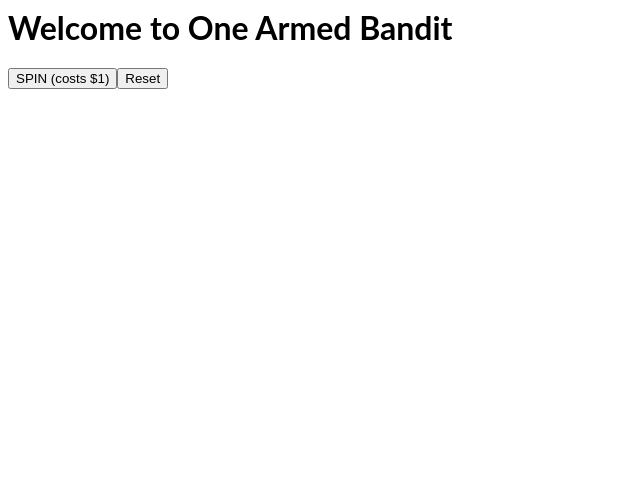
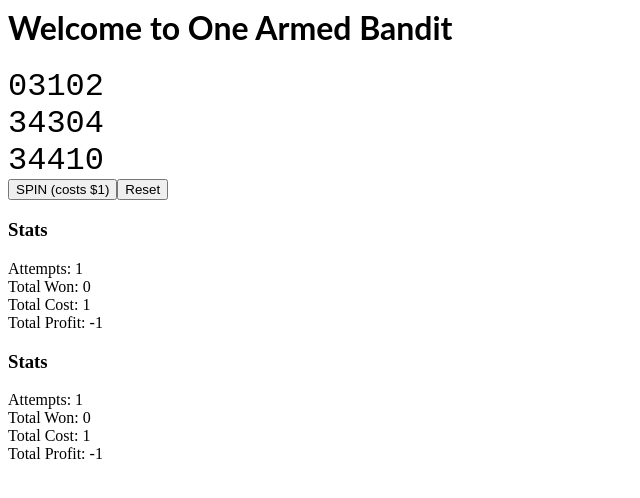
Before and after one commit to ruhaim/one-armed-bandit-ruhaim, a React (Create React App) app: page / in a window 1280 px wide. Both pictures are taken after a click on the button "SPIN (costs $1)". Shown: the top 498 px of the page, without its empty margins (0-640 px from the left). Built offline with nearby package versions, Linux system fonts and the light colour scheme.

Commit message:
2 files modified, 1 added

```diff
--- a/components/SlotMachine.tsx
+++ b/components/SlotMachine.tsx
@@ -15,19 +15,14 @@ const playSessions = [
 const initSlotState = generateSlotState();
 
 export default function SlotMachine(): React.ReactElement {
-  const [slotState, setSlotState] = React.useState<SlotState>([[], [], []]);
+  const [slotState, setSlotState] = React.useState<SlotState>(initSlotState);
 
   const [playStates, setPlayStates] = React.useState<PlayState[]>([]);
 
-  React.useEffect(() => {
-    console.log(slotState);
-    // setPlayStates(registerSlotState(slotState));
-  }, []);
-
   function registerSlotState(slotState: SlotState) {
-    return playSessions.map((playSession) => {
-      return playSession.registerWithPlayState(slotState);
-    });
+    return playSessions.map((playSession) =>
+      playSession.registerWithPlayState(slotState)
+    );
   }
 
   function resetPlayStates() {
@@ -45,7 +40,9 @@ export default function SlotMachine(): React.ReactElement {
       />
       <button
         onClick={() => {
-          // setSlotState(generateSlotState());
+          const slotState = generateSlotState();
+          setSlotState(slotState);
+          setPlayStates(registerSlotState(slotState));
         }}
       >
         SPIN (costs $1)
@@ -57,9 +54,9 @@ export default function SlotMachine(): React.ReactElement {
       >
         Reset
       </button>
-      {playStates.map((playState) => {
+      {playStates?.map((playState) => {
         return (
-          <div key={playState.numAttempts}>
+          <div>
             <h3>Stats</h3>
             <div>Attempts: {playState.numAttempts}</div>
             <div>Total Won: {playState.winTotal}</div>
--- a/style.css
+++ b/style.css
@@ -5,6 +5,7 @@ p {
 
 .slot-result {
   font-family: 'Courier New', Courier, monospace;
+  font-size: 200%;
 }
 .slot-result[data-is-win='true'] {
   font-weight: bold;
```
Also changed, not shown: components/PlayStateStats.tsx (added, +17 -0 lines).
